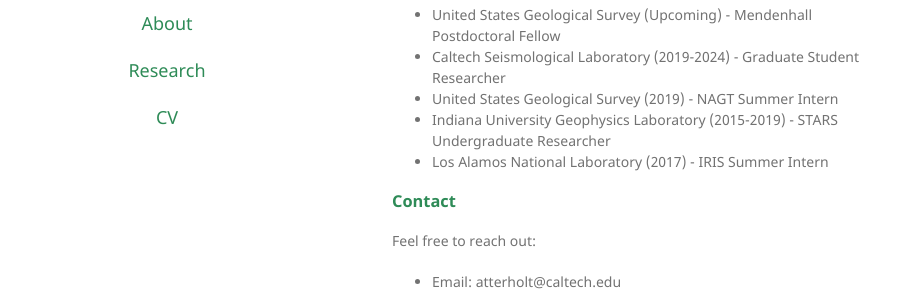
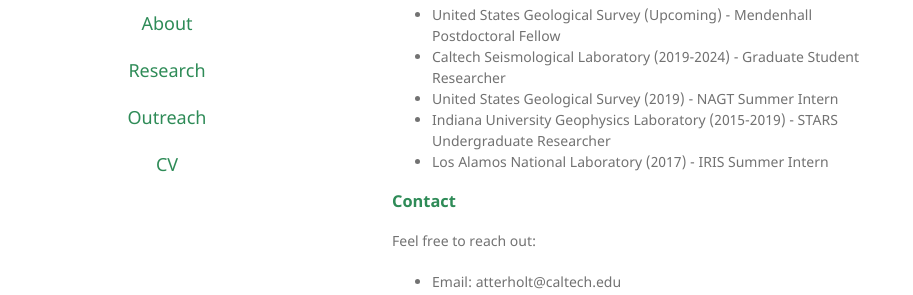
Before and after one commit to atterholt/atterholt.github.io, a Jekyll site: the page built from index.md, in a window 1280 px wide. Shown: the part 444-739 px from the top of the page, without its empty margins (178-1091 px from the left). Built offline with Jekyll 4.4.1, drawn with Linux system fonts in a browser that asks for light colours.

Commit message:
Update default.html

```diff
--- a/_layouts/default.html
+++ b/_layouts/default.html
@@ -30,6 +30,7 @@
         {% if site.github.is_user_page %}
         <p style="text-align:center; color:SeaGreen"><font size="+1"><a href="https://atterholt.github.io/" style="color: SeaGreen">About</a></font></p>
         <p style="text-align:center; color:SeaGreen"><font size="+1"><a href="/research.html" style="color: SeaGreen">Research</a></font></p>
+        <p style="text-align:center; color:SeaGreen"><font size="+1"><a href="/outreach.html" style="color: SeaGreen">Outreach</a></font></p>
         <p style="text-align:center; color:SeaGreen"><font size="+1"><a href="/assets/img/Atterholt_CV.pdf" style="color: SeaGreen">CV</a></font></p>
         {% endif %}
 
```
